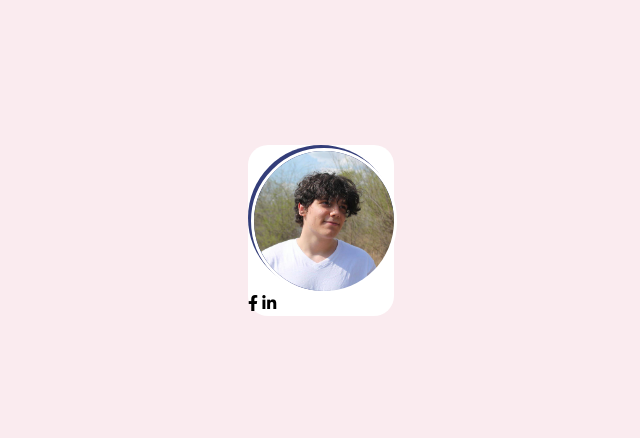
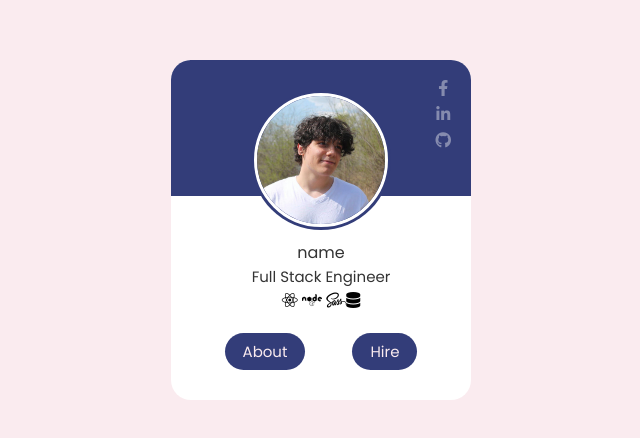
Before and after one commit to vladislav179/Card-Slider, a plain HTML site: page index.html in a window 1280 px wide. Shown: the part 170-608 px from the top of the page, without its empty margins (319-959 px from the left). Drawn offline with Linux system fonts and the light colour scheme.

Commit message:
v 0.2
The card is ready , next step is to make it slide.

```diff
--- a/index.html
+++ b/index.html
@@ -25,9 +25,28 @@
           <div class="card">
             <div class="card-content">
               <div class="images"><img src="images/vadim.jpeg" alt="" /></div>
+
               <div class="socialMedia-icons">
                 <i class="fa-brands fa-facebook-f"></i>
                 <i class="fa-brands fa-linkedin-in"></i>
+                <i class="fa-brands fa-github"></i>
+              </div>
+
+              <div class="nameAndProfessions">
+                <span class="names">name</span>
+                <span class="professions">Full Stack Engineer</span>
+              </div>
+
+              <div class="section_skills">
+                <i class="fa-brands fa-react"></i>
+                <i class="fa-brands fa-node"></i>
+                <i class="fa-brands fa-sass"></i
+                ><i class="fa-solid fa-database"></i>
+              </div>
+
+              <div class="buttons">
+                <button class="about">About</button>
+                <button class="Hire">Hire</button>
               </div>
             </div>
           </div>
--- a/style.css
+++ b/style.css
@@ -2,6 +2,7 @@
 * {
   margin: 0%;
   padding: 0%;
+  box-sizing: border-box;
   font-family: "Poppins", sans-serif;
 }
 body {
@@ -28,6 +29,84 @@ section .card .images img {
 }
 
 .card {
+  position: relative;
   background: #fff;
   border-radius: 20px;
+  margin: 20px 0;
+  width: 300px;
 }
+.card::before {
+  content: "";
+  position: absolute;
+  height: 40%;
+  width: 100%;
+  background: #333d79ff;
+  border-radius: 20px 20px 0 0;
+}
+.card .card-content {
+  display: flex;
+  flex-direction: column;
+  align-items: center;
+  padding: 30px;
+  position: relative;
+  z-index: 100;
+}
+
+.card .socialMedia-icons {
+  position: absolute;
+  top: 10px;
+  right: 20px;
+  display: flex;
+  flex-direction: column;
+  align-items: center;
+}
+
+.card .socialMedia-icons i {
+  color: #fff;
+  opacity: 0.4;
+  margin-top: 10px;
+  transition: all 0.35s ease;
+  cursor: pointer;
+}
+
+.card .socialMedia-icons i:hover {
+  opacity: 1;
+}
+
+.card .nameAndProfessions {
+  display: flex;
+  flex-direction: column;
+  align-items: center;
+  margin-top: 10px;
+  color: #333;
+}
+.nameAndProfessions .name {
+  font-size: 20px;
+  font-weight: 700;
+}
+
+.nameAndProfessions .professions {
+  font-size: 15px;
+  font-weight: 400;
+}
+.card .buttons {
+  width: 100%;
+  display: flex;
+  justify-content: space-around;
+  margin-top: 20px;
+}
+
+.card .buttons button {
+  background: #333d79ff;
+  outline: none;
+  border: none;
+  color: #faebefff;
+  padding: 7px 18px;
+  border-radius: 20px;
+  font-size: 15px;
+  transition: all 0.35s ease;
+  cursor: pointer;
+}
+.card button:hover {
+  background: #333d79ff;
+}
```
